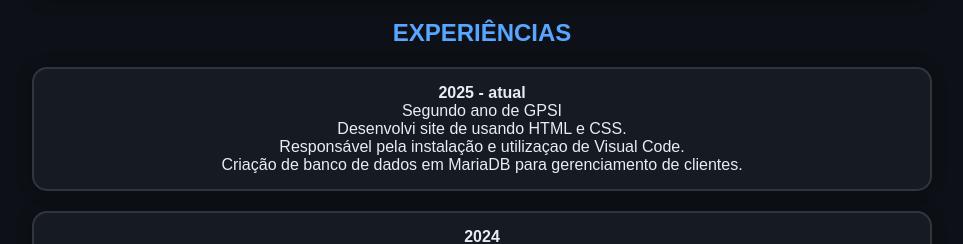
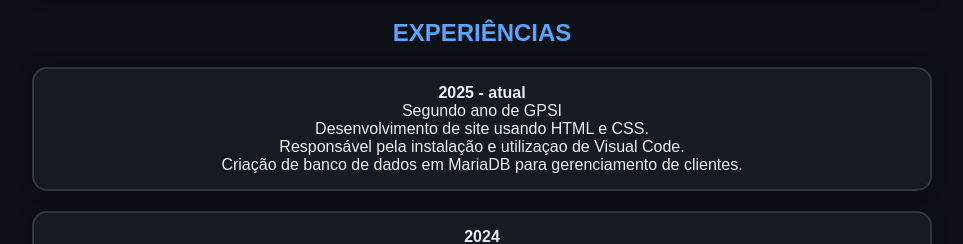
Before and after one commit to analyzat7/CV, a plain HTML site: page img/index.html in a window 1280 px wide. Shown: the part 187-431 px from the top of the page, without its empty margins (158-1121 px from the left). Drawn offline with Linux system fonts and the light colour scheme; files whose address does not match are found by name.

Commit message:
Add files via upload

```diff
--- a/img/index.html
+++ b/img/index.html
@@ -105,7 +105,7 @@
             <strong>2025 - atual</strong><br>
             Segundo ano de GPSI <br>
 
-			Desenvolvi site de usando HTML e CSS.
+			Desenvolvimento de site usando HTML e CSS.
 			<br> Responsável pela instalação e utilizaçao de Visual Code.</br>
 		   Criação de banco de dados em MariaDB para gerenciamento de clientes.
 
```
